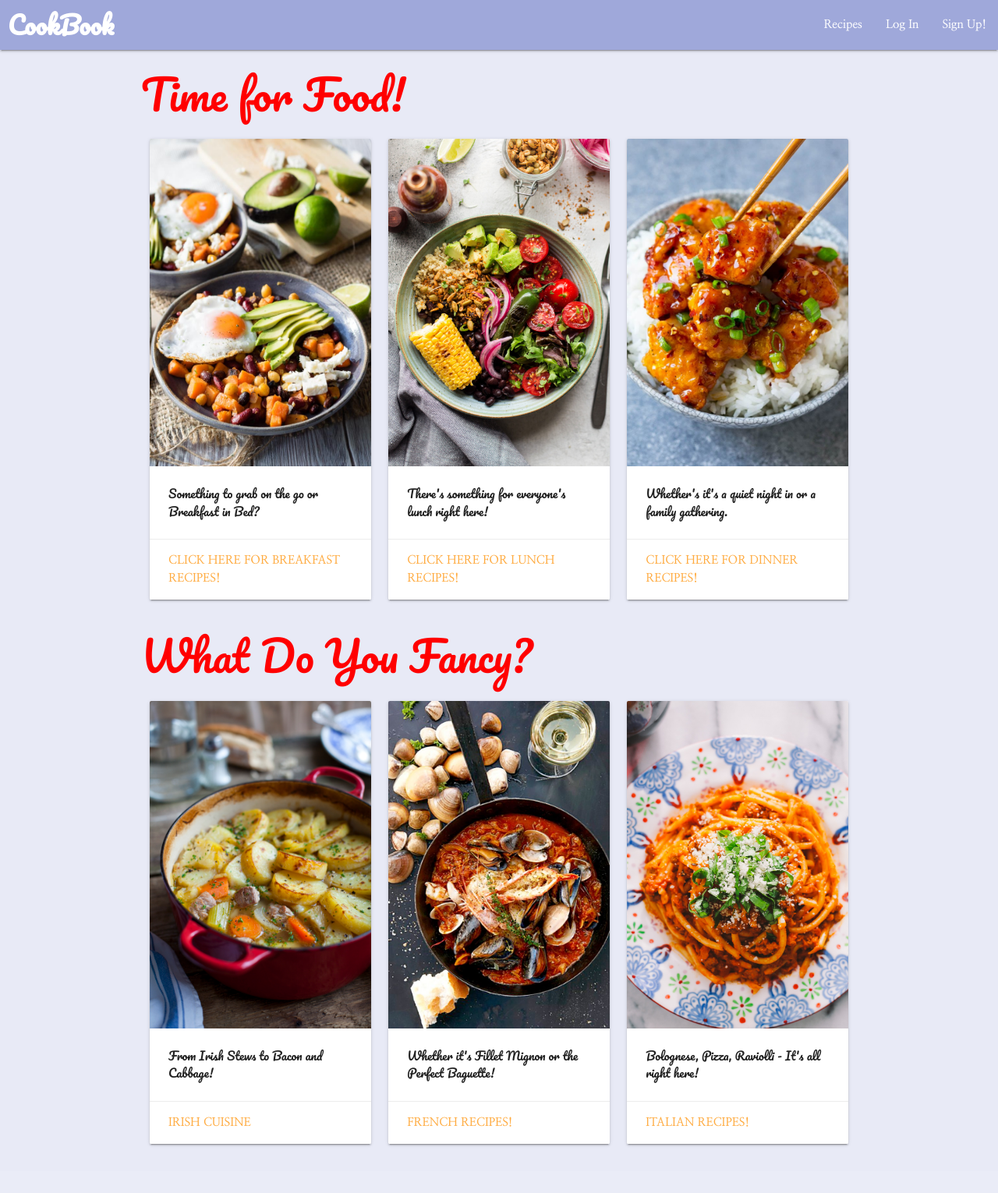
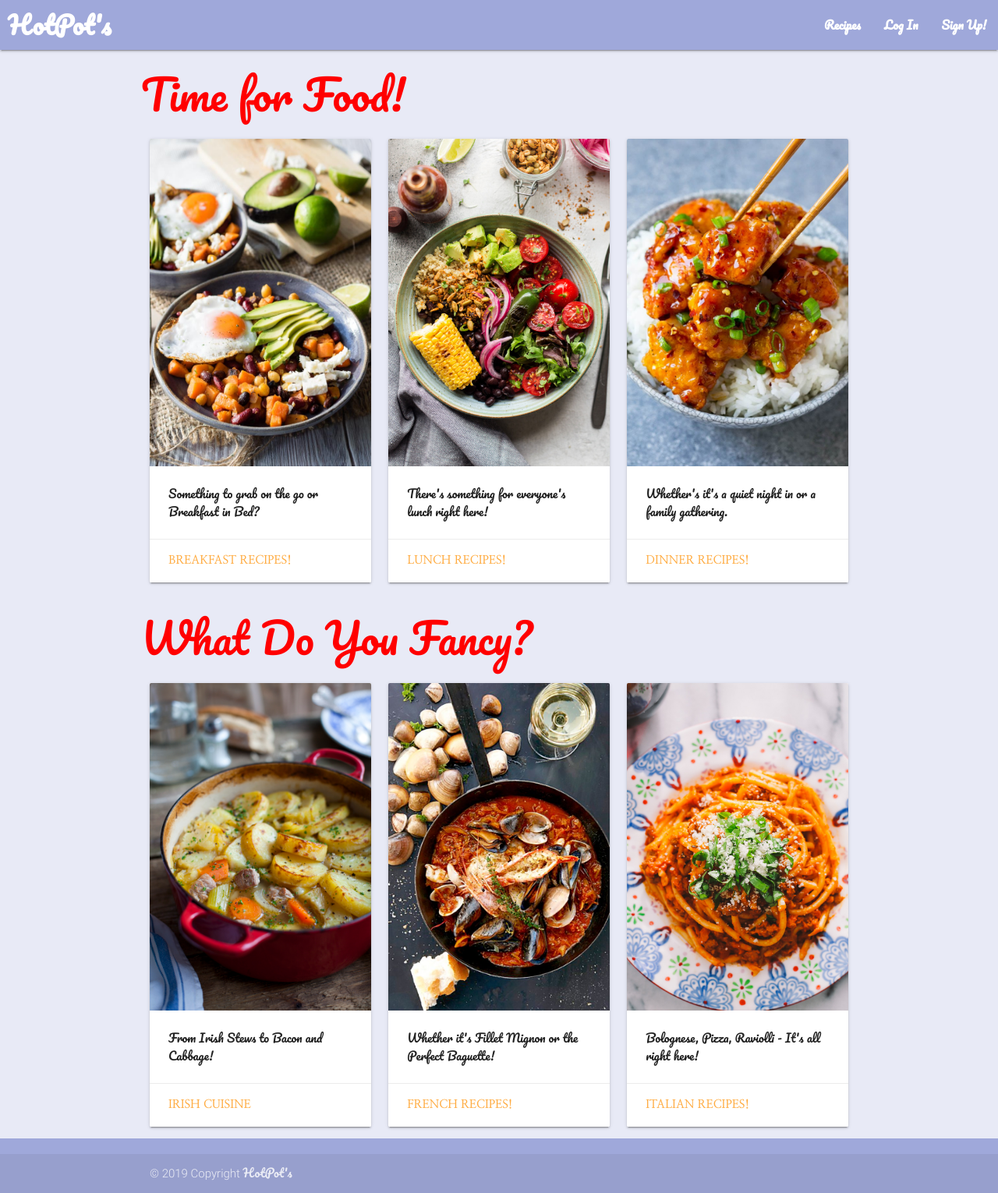
Before and after one commit to Code-Institute-Submissions/cookbook_assignment, a Flask app: page / in a window 1280 px wide. Shown: the whole page at 78% size. Before the commit the page ends 1470 px from the top, so only its background shows below. Run offline with Flask 2, Linux system fonts and the light colour scheme; some libraries are stand-ins or nearby versions.

Commit message:
Added a small footer for decoration.

```diff
--- a/static/style.css
+++ b/static/style.css
@@ -8,8 +8,12 @@ a{
     font-weight: 600;
 }
 
-li{
-    font-family: 'Nanum Myeongjo', sans-serif;
+.element{
+    font-family: 'Pacifico', sans-serif;
+}
+
+.recipe-name{
+    font-family: 'Pacifico', sans-serif;
 }
 
 h4{
@@ -24,3 +28,7 @@ h2{
     font-family: 'Pacifico', sans-serif;
     color: red;
 }
+
+.page-footer{
+    margin-top: -20px;
+}
--- a/templates/base.html
+++ b/templates/base.html
@@ -9,22 +9,23 @@
 <body class="indigo lighten-5">
     <nav class="nav indigo lighten-3">
     <div class="nav-wrapper">
-      <a href="{{url_for('homepage')}}" class="brand-logo" style="margin-left:10px">CookBook</a>
+      <a href="{{url_for('homepage')}}" class="brand-logo" style="margin-left:10px">HotPot's</a>
       <ul id="nav-mobile" class="right hide-on-med-and-down">
           {% if session['username'] %}
-            <li class= "li nav"><a href="{{url_for('homepage')}}">{{session['username']}}</a></li>
-            <li><a href="{{url_for('add_recipe')}}">Add A Recipe!</a></li>
-            <li><a href="{{url_for('get_recipe')}}">Recipes</a></li>
-            <li><a href="{{url_for('logout')}}">Log Out</a></li>
+            <li><a href="{{url_for('homepage')}}"><span class="element">{{session['username']}}</span></a></li>
+            <li><a href="{{url_for('add_recipe')}}"><span class="element">Add A Recipe!</span></a></li>
+            <li><a href="{{url_for('get_recipe')}}"><span class="element">Recipes</span></a></li>
+            <li><a href="{{url_for('logout')}}"><span class="element">Log Out</span></a></li>
           {% else %}
-            <li><a href="{{url_for('get_recipe')}}">Recipes</a></li>
-            <li><a href="{{url_for('user')}}">Log In</a></li>
-            <li><a href="{{url_for('register')}}">Sign Up!</a></li>
+            <li><a href="{{url_for('get_recipe')}}"><span class="element">Recipes</span></a></li>
+            <li><a href="{{url_for('user')}}"><span class="element">Log In</span></a></li>
+            <li><a href="{{url_for('register')}}"><span class="element">Sign Up!</span></a></li>
           {% endif %}
 
       </ul>
     </div>
   </nav>
+
     {% block content %}
     {% endblock %}
 
--- a/templates/breakfast.html
+++ b/templates/breakfast.html
@@ -9,11 +9,12 @@
     <ul>
         <li>
         <div class="card-content white-text">
-          <span class="card-title"><strong>{{recipe.recipe_name}}</strong> by <strong>{{recipe.recipe_author}}</strong></span>
+          <span class="card-title"><strong class="recipe-name">{{recipe.recipe_name}}</strong> by <strong>{{recipe.recipe_author}}</strong></span>
           <hr>
           <p>{{recipe.description}}</p>
           <hr>
-          <p><strong>Cuisine: </strong>{{recipe.cuisine}}</p>
+          <p><strong>Meal: </strong>{{recipe.category_name}}</p>
+          <p><strong>Cuisine: </strong>{{recipe.cuisine_name}}</p>
           <p><strong>Preparation Time: </strong>{{recipe.prep_time}}</p>
           <p><strong>Cooking Time: </strong>{{recipe.cooking_time}}</p>
           <div class="card-action">
--- a/templates/dinner.html
+++ b/templates/dinner.html
@@ -9,11 +9,12 @@
     <ul>
         <li>
         <div class="card-content white-text">
-          <span class="card-title"><strong>{{recipe.recipe_name}}</strong> by <strong>{{recipe.recipe_author}}</strong></span>
+          <span class="card-title"><strong class="recipe-name">{{recipe.recipe_name}}</strong> by <strong>{{recipe.recipe_author}}</strong></span>
           <hr>
           <p>{{recipe.description}}</p>
           <hr>
-          <p><strong>Cuisine: </strong>{{recipe.cuisine}}</p>
+          <p><strong>Meal: </strong>{{recipe.category_name}}</p>
+          <p><strong>Cuisine: </strong>{{recipe.cuisine_name}}</p>
           <p><strong>Preparation Time: </strong>{{recipe.prep_time}}</p>
           <p><strong>Cooking Time: </strong>{{recipe.cooking_time}}</p>
           <div class="card-action">
--- a/templates/homepage.html
+++ b/templates/homepage.html
@@ -13,7 +13,7 @@
           <p class="desc">Something to grab on the go or Breakfast in Bed?</p>
         </div>
         <div class="card-action">
-         <a href="{{url_for('breakfast')}}">Click Here for Breakfast Recipes!</a>
+         <a href="{{url_for('breakfast')}}">Breakfast Recipes!</a>
         </div>
       </div>
     </div>
@@ -27,7 +27,7 @@
           <p class="desc">There's something for everyone's lunch right here!</p>
         </div>
         <div class="card-action">
-          <a href="{{url_for('lunch')}}">Click Here for Lunch Recipes!</a>
+          <a href="{{url_for('lunch')}}">Lunch Recipes!</a>
         </div>
       </div>
     </div>
@@ -41,7 +41,7 @@
           <p class="desc">Whether's it's a quiet night in or a family gathering.</p>
         </div>
         <div class="card-action">
-          <a href="{{url_for('dinner')}}">Click Here for Dinner Recipes!</a>
+          <a href="{{url_for('dinner')}}">Dinner Recipes!</a>
         </div>
       </div>
     </div>
@@ -96,4 +96,12 @@
 
 </div>
 
+<footer class="page-footer indigo lighten-3">
+  <div class="footer-copyright">
+      <div class="container">
+          © 2019 Copyright <strong class="brand-logo">HotPot's</strong>
+      </div>
+  </div>
+</footer>
+
 {% endblock %}
--- a/templates/lunch.html
+++ b/templates/lunch.html
@@ -9,11 +9,12 @@
     <ul>
         <li>
         <div class="card-content white-text">
-          <span class="card-title"><strong>{{recipe.recipe_name}}</strong> by <strong>{{recipe.recipe_author}}</strong></span>
+          <span class="card-title"><strong class="recipe-name">{{recipe.recipe_name}}</strong> by <strong>{{recipe.recipe_author}}</strong></span>
           <hr>
           <p>{{recipe.description}}</p>
           <hr>
-          <p><strong>Cuisine: </strong>{{recipe.cuisine}}</p>
+          <p><strong>Meal: </strong>{{recipe.category_name}}</p>
+          <p><strong>Cuisine: </strong>{{recipe.cuisine_name}}</p>
           <p><strong>Preparation Time: </strong>{{recipe.prep_time}}</p>
           <p><strong>Cooking Time: </strong>{{recipe.cooking_time}}</p>
           <div class="card-action">
--- a/templates/recipes.html
+++ b/templates/recipes.html
@@ -8,7 +8,7 @@
     <ul>
         <li>
         <div class="card-content white-text">
-          <span class="card-title"><strong>{{recipe.recipe_name}}</strong> by <strong>{{recipe.recipe_author}}</strong></span>
+          <span class="card-title"><strong class="recipe-name">{{recipe.recipe_name}}</strong> by <strong>{{recipe.recipe_author}}</strong></span>
           <hr>
           <p>{{recipe.description}}</p>
           <hr>
```
